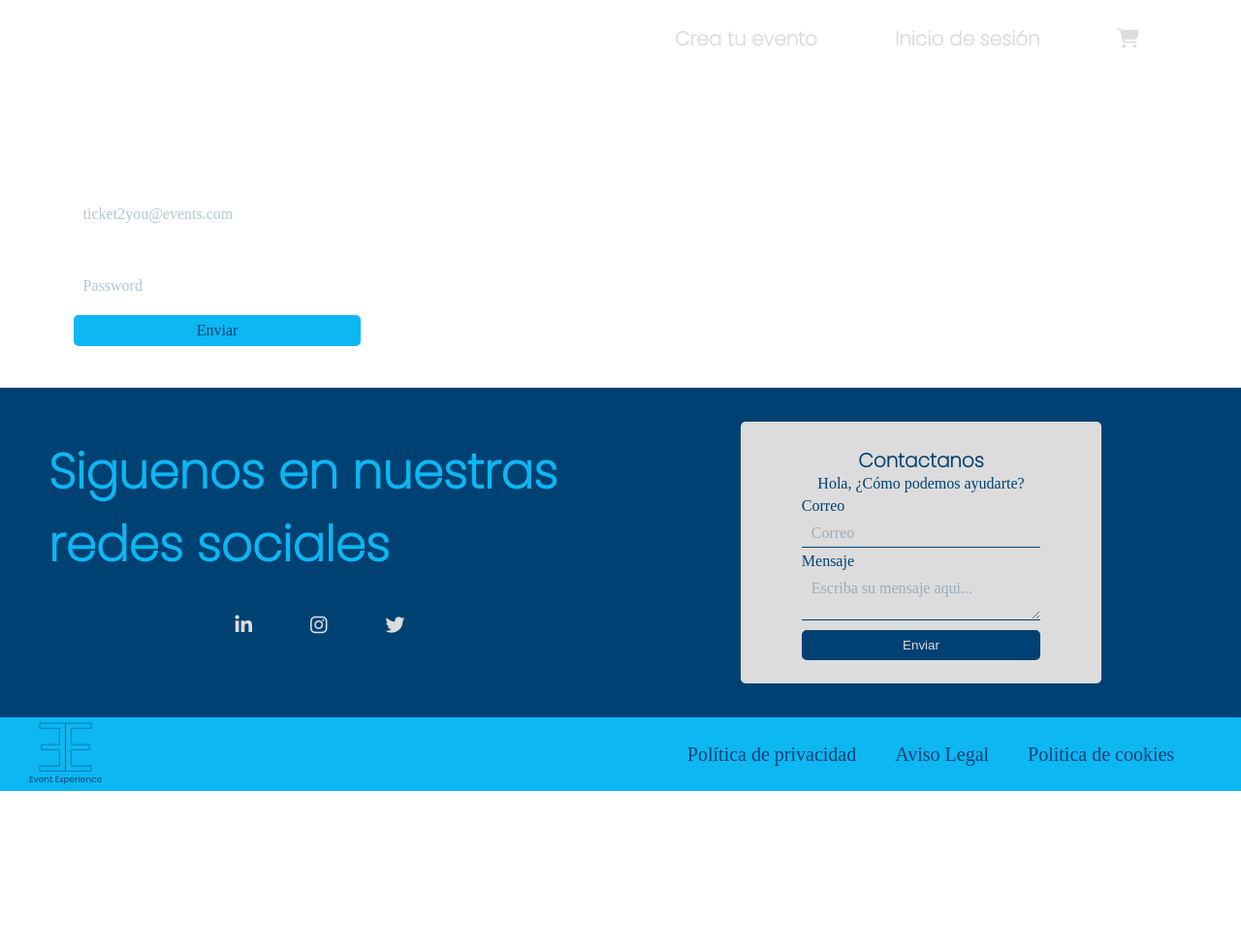
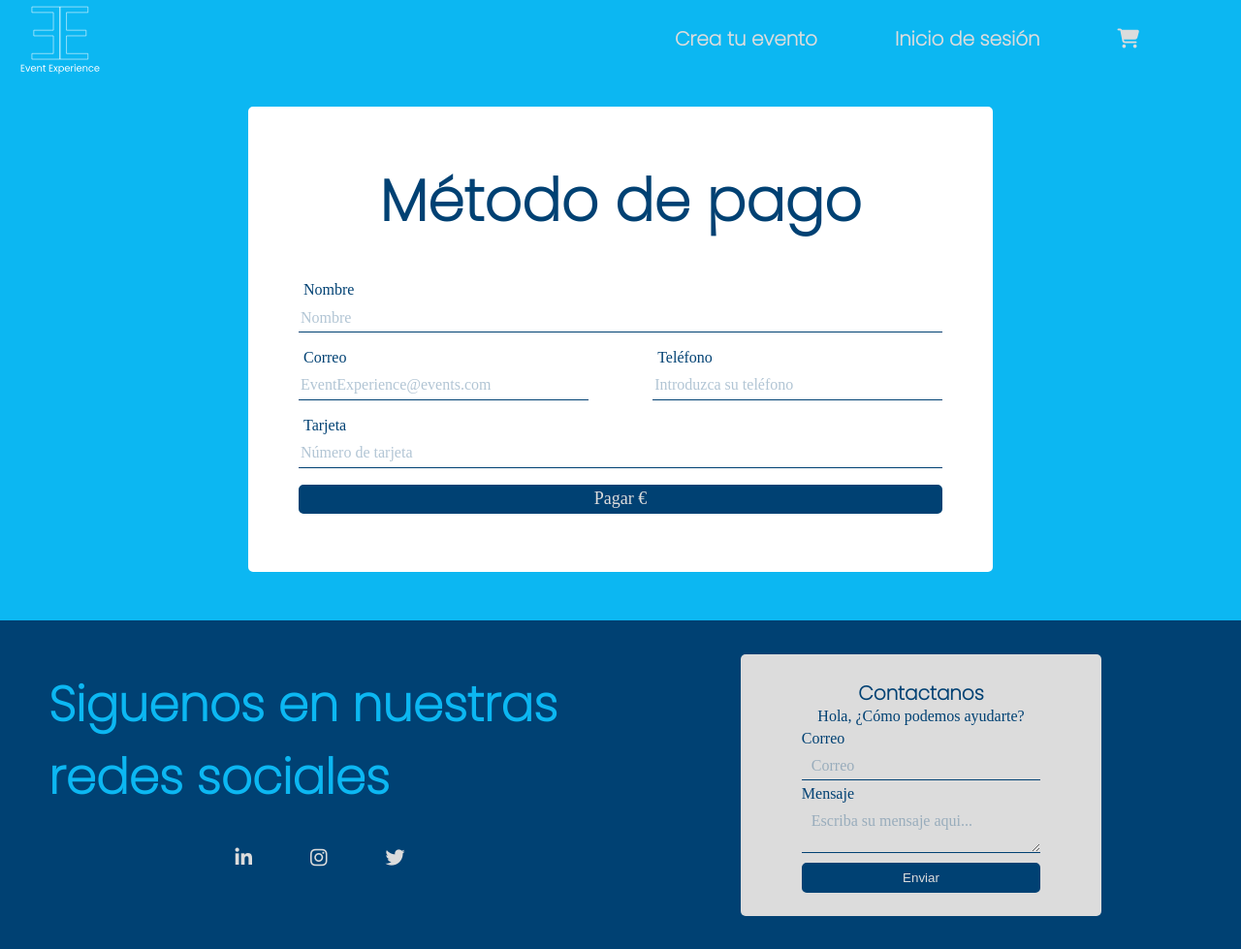
Before and after one commit to IreneB26/ProjectBeta, a PHP site: page /crear_evento.php in a window 1280 px wide. Shown: the top 979 px of the page at 97% size. Before the commit the page ends 816 px from the top, so only its background shows below. Run offline with PHP 8.4, Linux system fonts and the light colour scheme; data that the repository does not hold is empty; some libraries are stand-ins or nearby versions; some web fonts are replaced.

Commit message:
colors pop up pago

```diff
--- a/components-php/header.php
+++ b/components-php/header.php
@@ -16,6 +16,7 @@
   <script src="https://cdnjs.cloudflare.com/ajax/libs/popper.js/1.12.9/umd/popper.min.js"></script>
 
   <script src="//cdn.jsdelivr.net/npm/sweetalert2@11"></script>
+
 
 
 
--- a/crear_evento.php
+++ b/crear_evento.php
@@ -2,17 +2,56 @@
 include('./components-php/header.php');
 ?>
 
-<form class="formulario_inicio_sesion" method="post" action="components-php/data-php/inicio_dat.php">
 
-    <h1 class="title_footer_form inicio_sesion_title ">Login</h1>
-    <p class="content_footer_form  inicio_sesion_text">Entra y disfruta de todas las opciones de la web</p>
+<div class="container_pago">
 
-    <label class="label label_sesion" for="email">Correo</label>
-    <input class="input input_sesion" type="email" id="email" name="email" placeholder="ticket2you@events.com">
-    <label class="label label_sesion" for="mensaje">Contraseña</label>
-    <input class="input input_sesion" type="password" id="contraseña" name="clave" placeholder="Password">
-    <input class="boton boton_sesion" type="submit" value="Enviar" name="submit">
-</form>
+
+
+    <form class="formulario_pago" method="post" action="">
+
+        <div class="titles_pago">
+            <h1 class="title_h1">Método de pago</h1>
+
+            <p class="sub_title">Introduzca sus datos para ejecutar el pago</p>
+
+        </div>
+        <div>
+            <label class="label_pago label " for="email">Nombre</label>
+            <input class="input_pago input " type="text" name="email" placeholder="Nombre">
+
+        </div>
+
+        <div class="email_number">
+
+            <div class="email">
+                <label class="label_pago label " for="email">Correo</label>
+                <input class="input_pago input " type="email" name="email" placeholder="EventExperience@events.com">
+
+            </div>
+
+            <div class="telf">
+
+                <label class="label_pago label" for="email">Teléfono</label>
+                <input class="input_pago input " type="email" name="email" placeholder="Introduzca su teléfono">
+
+            </div>
+
+
+        </div>
+
+        <div>
+
+
+            <label class="label_pago label " for="mensaje">Tarjeta</label>
+            <input class="input_pago input" type="password" name="clave" placeholder="Número de tarjeta">
+        </div>
+        <input class="boton_pago submit_card" type="button" value="Pagar €<?php echo $precio; ?>" onclick="pagoRealizado()" name="submit">
+    </form>
+
+
+
+
+</div>
 
 <?php
 include('./components-php/footer.php');
--- a/css/style.css
+++ b/css/style.css
@@ -1311,6 +1311,19 @@ td {
 body {
   scroll-behavior: smooth; }
 
+.swal2-styled.swal2-confirm.swalBtnColor {
+  color: #0cb7f2;
+  background-color: #004173; }
+
+.swal2-styled.swal2-confirm.swalBtnColor:focus {
+  box-shadow: 0 0 0 3px #0cb7f2; }
+
+.footer_swal {
+  color: #004173; }
+
+.footer_swal:hover {
+  color: #0cb7f2; }
+
 .scroll_hidden {
   overflow: hidden; }
 
--- a/js/popup.js
+++ b/js/popup.js
@@ -91,10 +91,15 @@ function pagoRealizado() {
     var ruta = 'index.php'
 
     Swal.fire({
+
+        customClass: {
+            confirmButton: 'swalBtnColor'
+        },
+
         icon: 'success',
         title: 'Ha realizado el pago correctamente',
         text: 'Se le enviaran las entradas por correo',
-        footer: '<a href="./index.php">si tiene algún problema contactenos</a>'
+        footer: '<a class="footer_swal" href="./index.php">si tiene algún problema contactenos</a>'
     }).then(function () {
         window.location = ruta;
     });
--- a/scss/_pago.scss
+++ b/scss/_pago.scss
@@ -21,6 +21,7 @@ flex-direction: column;
     margin-bottom: 5px;
     margin-top: 5px;
     padding: 10px;
+
 
     border:none;
     border-bottom: 1px solid $color_principal;
--- a/scss/style.scss
+++ b/scss/style.scss
@@ -28,6 +28,23 @@ body {
   // flex-direction: column;
   scroll-behavior: smooth;
 
+}
+
+.swal2-styled.swal2-confirm.swalBtnColor {
+  color: $detail;
+  background-color: $color_principal;
+}
+
+.swal2-styled.swal2-confirm.swalBtnColor:focus{
+  box-shadow: 0 0 0 3px $detail;
+}
+
+.footer_swal{
+  color: $color_principal;
+}
+
+.footer_swal:hover{
+  color: $detail;
 }
 
 .scroll_hidden{
```
